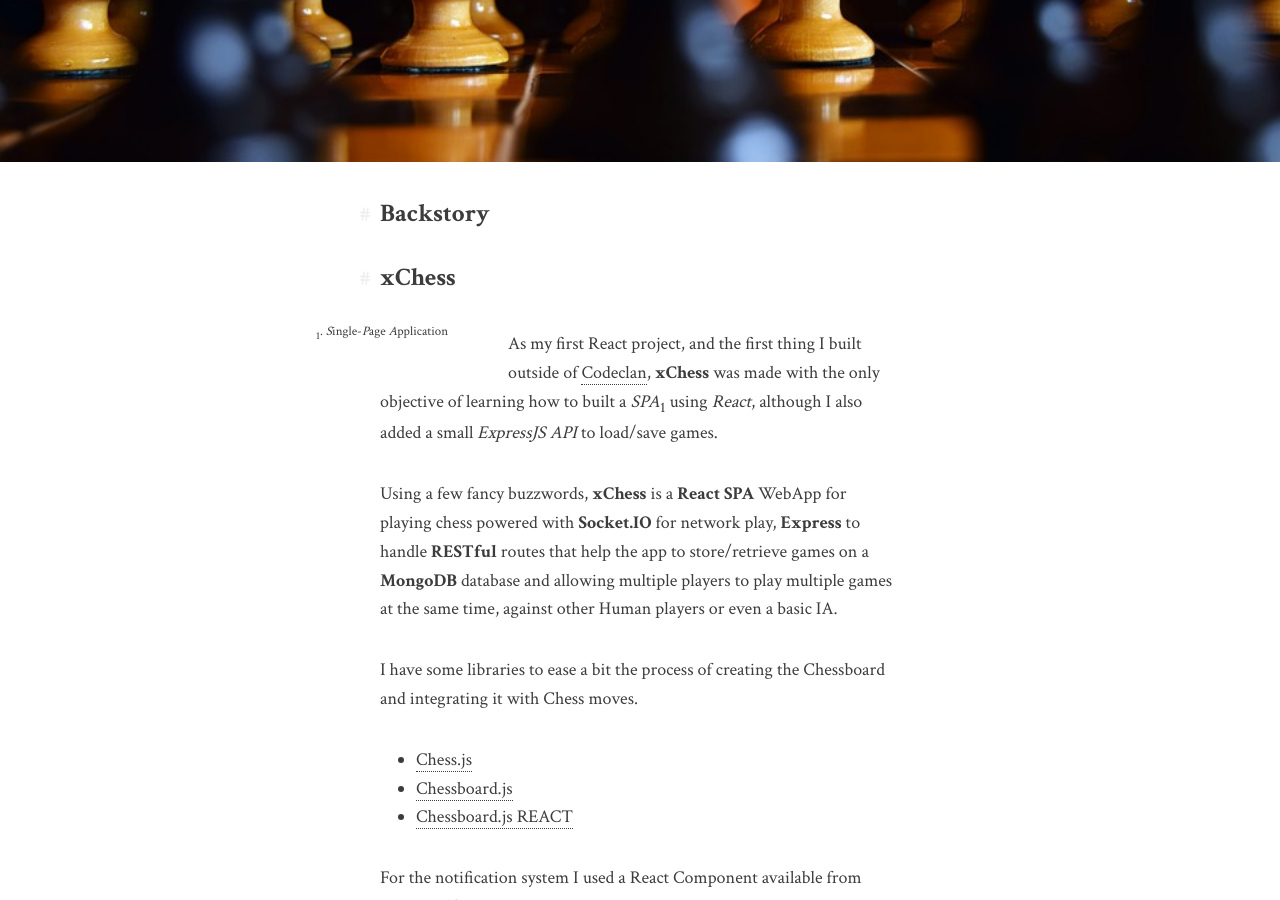
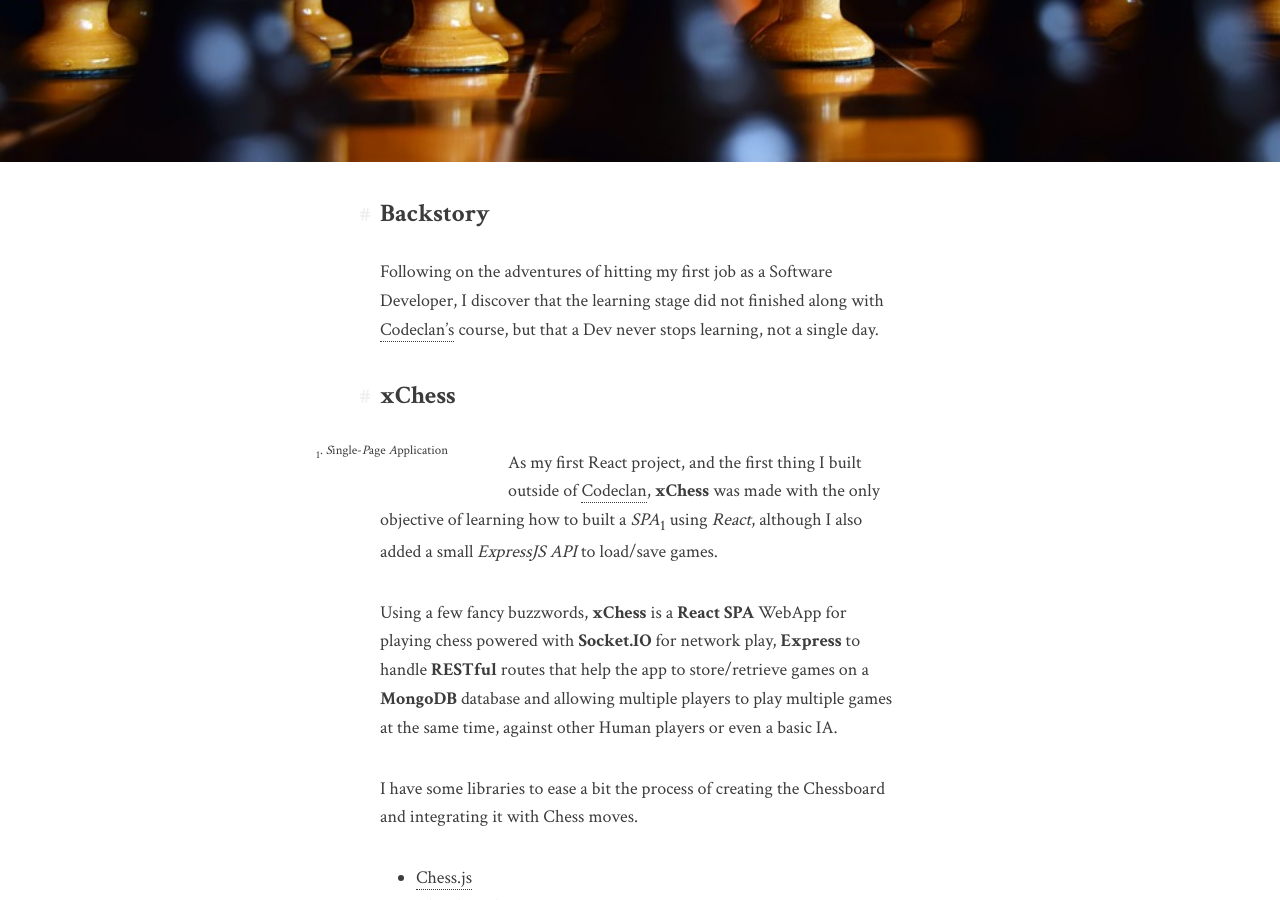
Before and after one commit to DetectiveAzul/DetectiveAzul.github.io, a Jekyll site: the page built from _posts/portfolio/2018-08-10-xChess.markdown, in a window 1280 px wide and 900 px high, scrolled down 416 px. Built offline with Jekyll 4.4.1, drawn with Linux system fonts in a browser that asks for light colours; comment, search, counter and statistics services are not loaded.

Commit message:
Starting the backstory on xChess

```diff
--- a/_posts/portfolio/2018-08-10-xChess.markdown
+++ b/_posts/portfolio/2018-08-10-xChess.markdown
@@ -8,14 +8,13 @@ cover_url: /assets/img/portfolio/xchess.jpg
 ---
 ## Backstory
 
+Following on the adventures of hitting my first job as a Software Developer, I discover that the learning stage did not finished along with [Codeclan's](https://codeclan.com) course, but that a Dev never stops learning, not a single day.
 
 ## xChess
 
 <sub>1</sub>. *S*ingle-*P*age *A*pplication
 {:.side-note}
 As my first React project, and the first thing I built outside of [Codeclan](https://codeclan.com), **xChess** was made with the only objective of learning how to built a *SPA*<sub>1</sub> using *React*, although I also added a small *ExpressJS API* to load/save games.
-
-
 
 Using a few fancy buzzwords, **xChess** is a **React SPA** WebApp for playing chess powered with **Socket.IO** for network play, **Express** to handle **RESTful** routes that help the app to store/retrieve games on a **MongoDB** database and allowing multiple players to play multiple games at the same time, against other Human players or even a basic IA.
 
```
